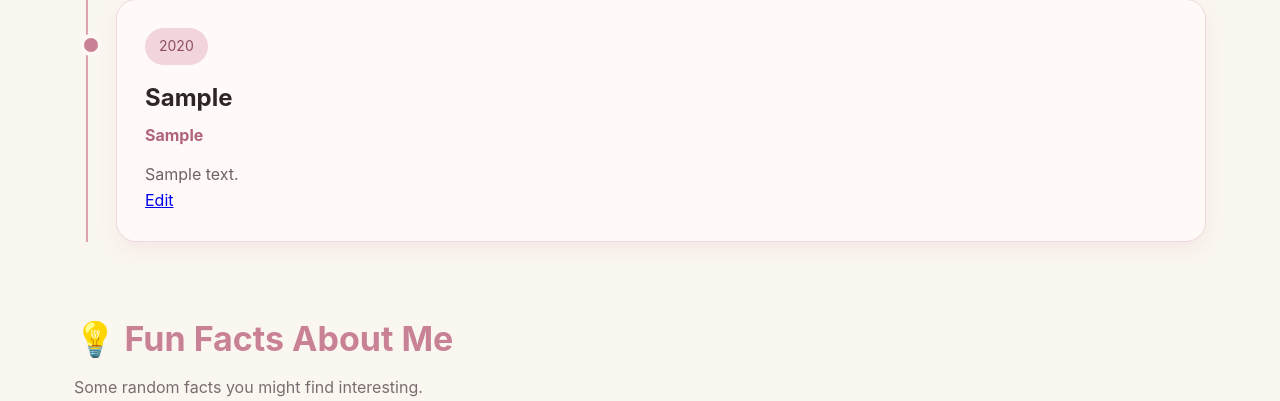
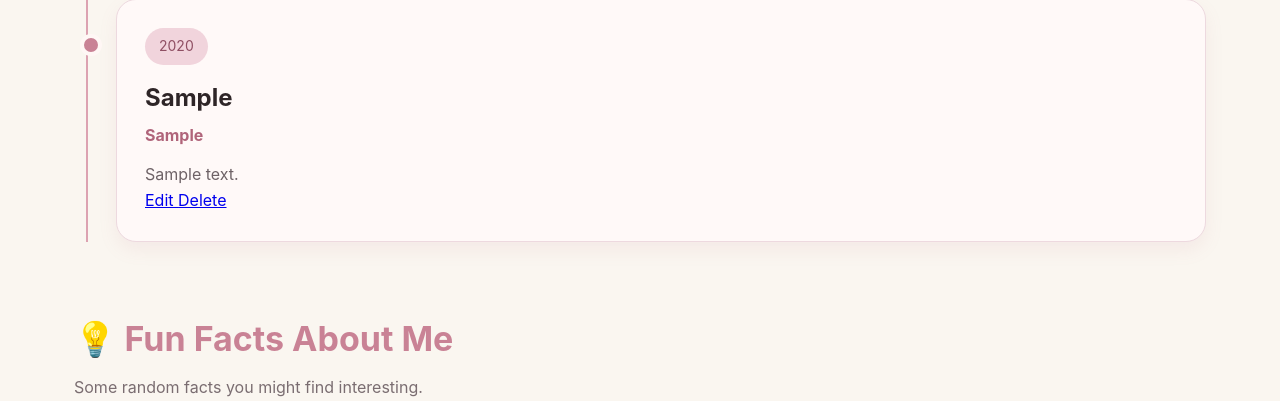
Before and after one commit to aishazahiraa/myportofolio, a Django app: page /more/ in a window 1280 px wide. Shown: the part 797-1198 px from the top of the page. Run offline with Django 5.2, Linux system fonts and the light colour scheme; tables that the repository leaves empty hold one stand-in row (values such as "Sample post").

Commit message:
feat: add delete education feature

```diff
--- a/main/urls.py
+++ b/main/urls.py
@@ -1,7 +1,7 @@
 from django.urls import path
 from main.views import show_main, show_experience
 from main.views import more_about_me
-from main.views import create_experience, create_education, update_education
+from main.views import create_experience, create_education, update_education, delete_education
 from main.views import show_json, show_json_by_id, show_xml, show_xml_by_id
 
 app_name = "main"
@@ -13,6 +13,7 @@ urlpatterns = [
     path("experience/add/", create_experience, name="create_experience"),
     path("education/add/", create_education, name="create_education"),
     path("education/<int:id>/edit/", update_education, name="update_education"),
+    path("education/<int:id>/delete/", delete_education, name="delete_education"),
     path("json/", show_json, name="show_json"),
     path("json/<uuid:id>/", show_json_by_id, name="show_json_by_id"),
     path("xml/", show_xml, name="show_xml"),
--- a/templates/more_about_me.html
+++ b/templates/more_about_me.html
@@ -92,6 +92,9 @@
                 <a href="{% url 'main:update_education' education.id %}">
                     Edit
                 </a>
+                <a href="{% url 'main:delete_education' education.id %}">
+                    Delete
+                </a>
 
             </div>
 
```
